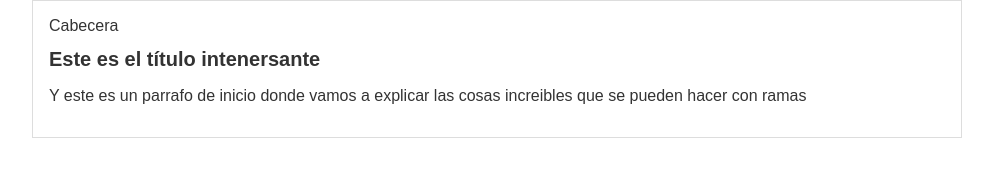
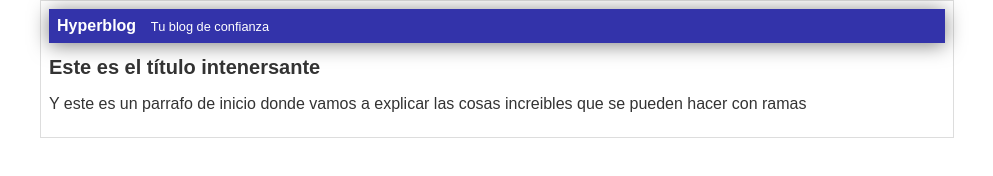
Before and after one commit to camilo2312/Hyperblog, a plain HTML site: page index.html in a window 1280 px wide. Shown: the whole page, without its empty margins (143-1136 px from the left). Drawn offline with Linux system fonts and the light colour scheme.

Commit message:
Finalizada la cabecera con diseño azul

```diff
--- a/css/styles.css
+++ b/css/styles.css
@@ -13,8 +13,24 @@ body{
     text-align: left;
     border: 1px solid #DDD;
     margin: 0 auto;
+    padding: 0.5em;
 }
 
 .container h1 {
     font-size: 20px;
 }
+
+.cabecera{
+    background-color: #33A;
+    box-shadow: 0px 2px 20px 0px rgba(0,0,0,0.5);
+    color: white;
+    font-weight: bold;
+    margin: 0;
+    padding: 0.5em;
+}
+
+.cabecera .tagline{
+    margin: 0 0 0 0.8em;
+    font-weight: normal;
+    font-size: 0.8em;
+}
--- a/index.html
+++ b/index.html
@@ -7,8 +7,11 @@
 </head>
 <body>
     <div class="container">
-        <div>
-            Cabecera
+        <div class="cabecera">
+            Hyperblog
+            <span class="tagline">
+                Tu blog de confianza
+            </span>
         </div>
         <div class="post">
             <h1>Este es el título intenersante</h1>
```
